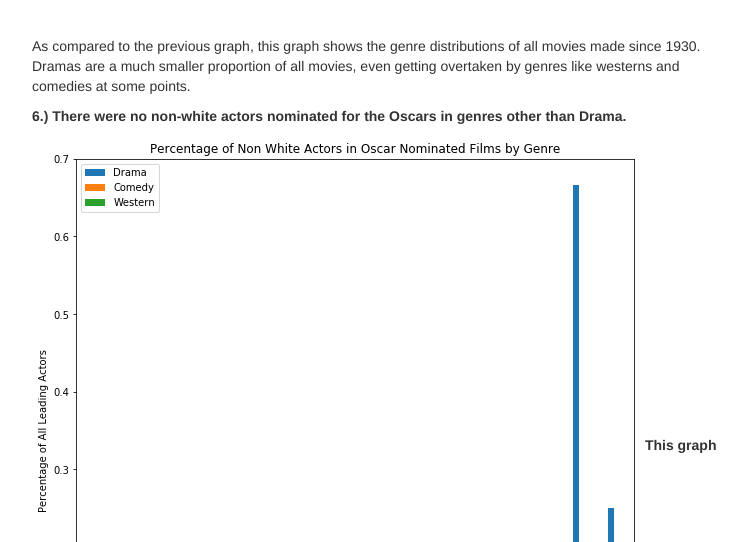
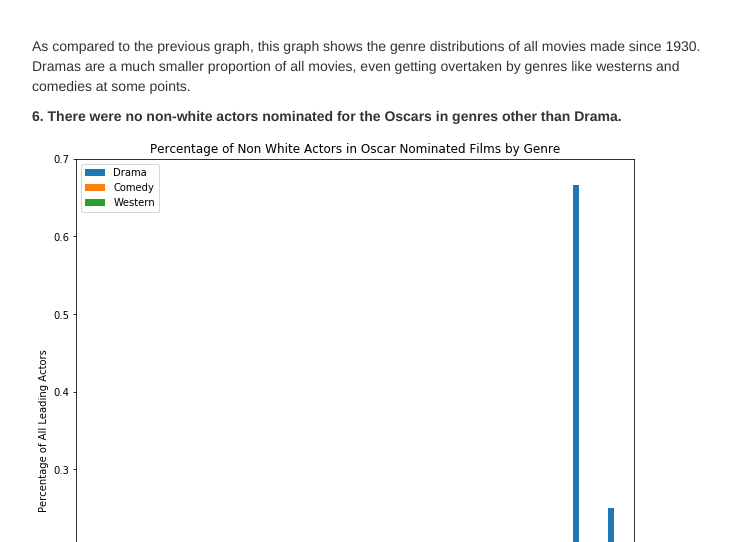
Before and after one commit to mkwan13/180_final_site, a Jekyll site: the page built from index.md, in a window 1280 px wide and 900 px high, scrolled down 4614 px. Shown: the part 152-694 px from the top of the window, without its empty margins (258-1005 px from the left). Built offline with Jekyll 4.4.1, drawn with Linux system fonts in a browser that asks for light colours; our own code applies the rules of GitHub Pages for plain Markdown files.

```diff
--- a/index.md
+++ b/index.md
@@ -46,7 +46,7 @@ This graph illustrates the similar race distribution between the Oscars for Best
 ![genre_dist_over_time](https://github.com/mkwan13/180_final_site/blob/gh-pages/images/genre_dist_over_time.png?raw=true)
 <br> As compared to the previous graph, this graph shows the genre distributions of all movies made since 1930.  Dramas are a much smaller proportion of all movies, even getting overtaken by genres like westerns and comedies at some points.
 
-<b> 6.) There were no non-white actors nominated for the Oscars in genres other than Drama. </b>
+<b> 6. There were no non-white actors nominated for the Oscars in genres other than Drama. </b>
 
 ![non_white_by_genre](https://github.com/mkwan13/180_final_site/blob/gh-pages/images/non_white%20by%20genre.png?raw-true)
-<b> This graph shows the percentage of non-white actors that were nominated within each movie genre. For example, in the 2000s, of all actors that were nominated for a leading role in a drama, 70% were non-white. No nominated actors in the comedy and western dramas were non-white.
+<br> This graph shows the percentage of non-white actors that were nominated within each movie genre. For example, in the 2000s, of all actors that were nominated for a leading role in a drama, 70% were non-white. No nominated actors in the comedy and western dramas were non-white.
```
